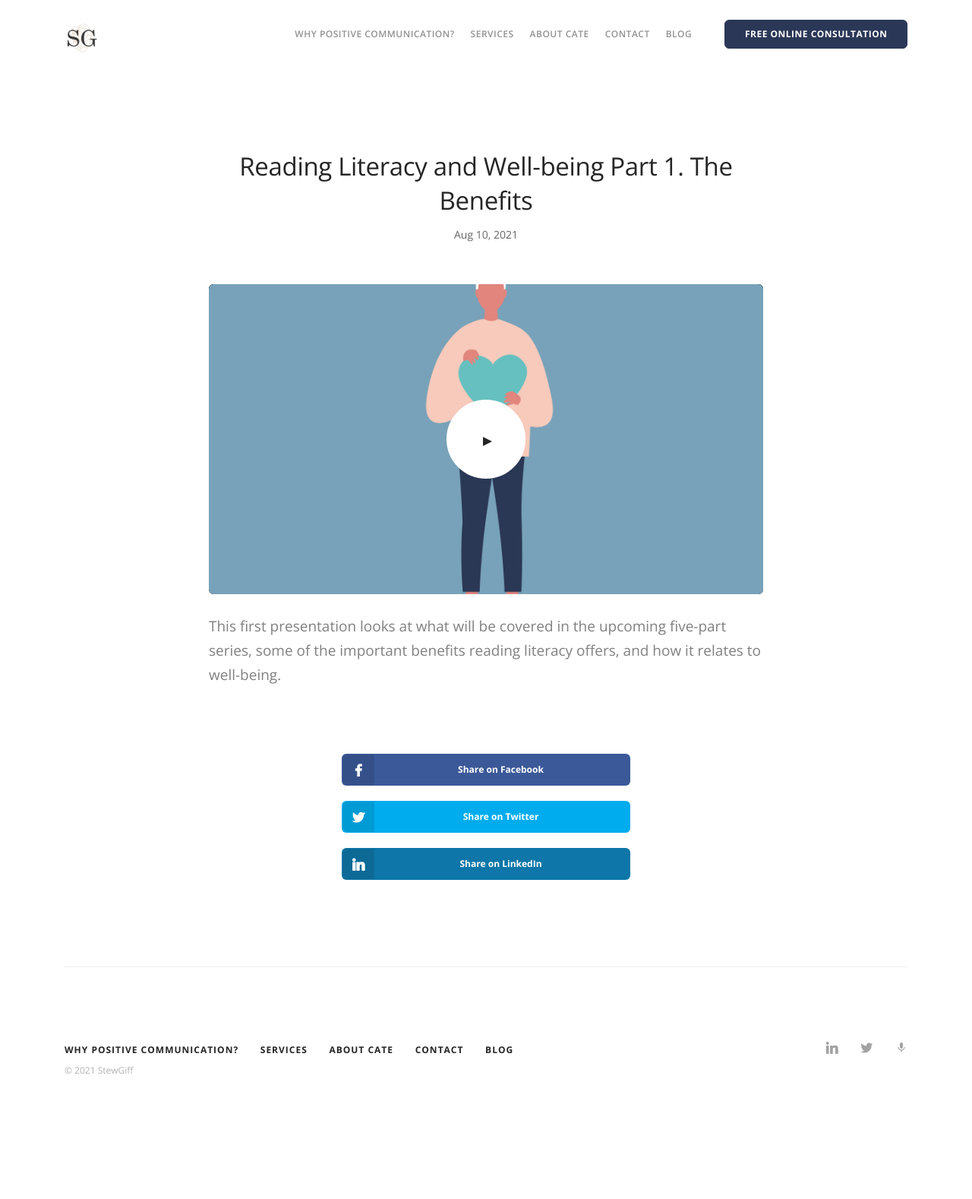
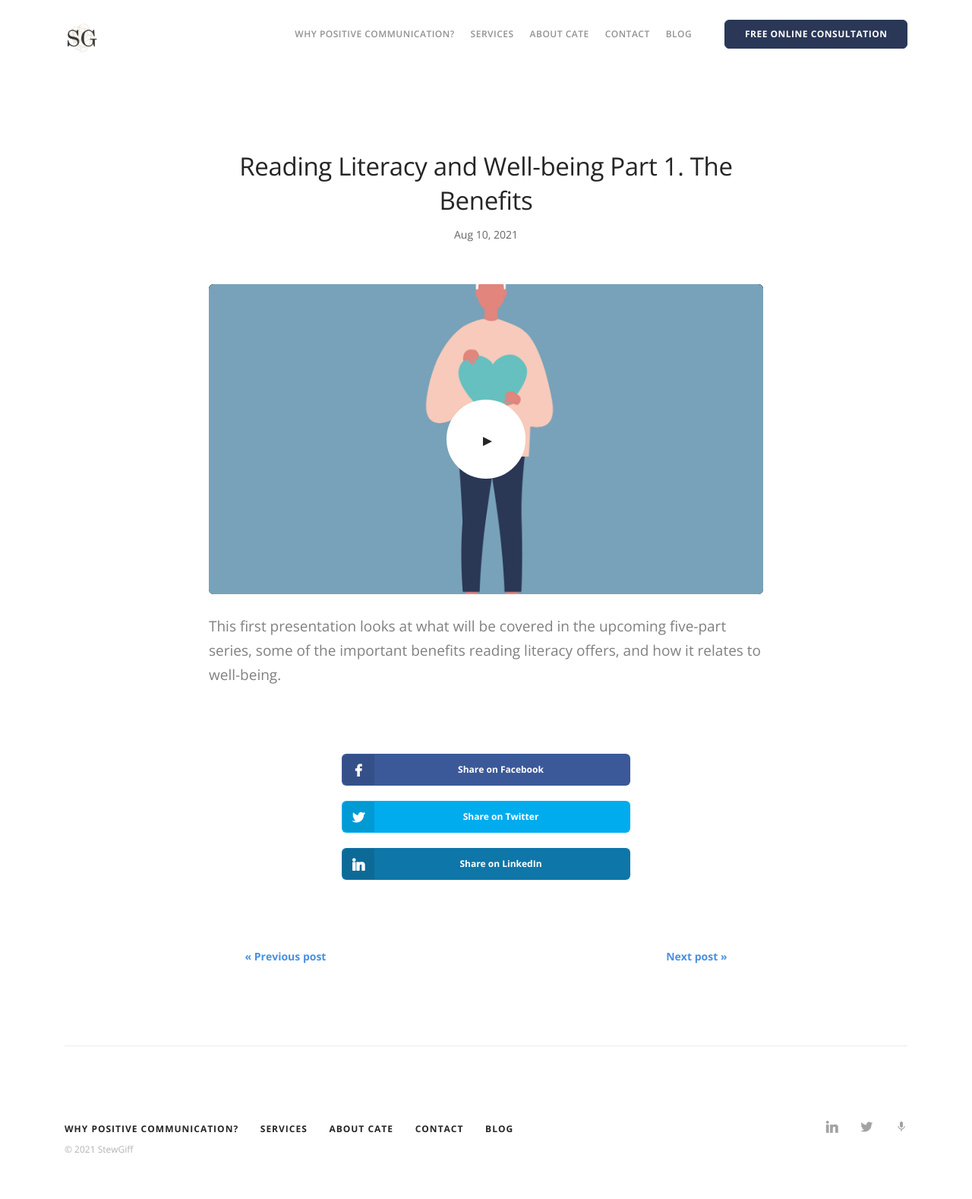
Before and after one commit to catesg/catesg.github.io, a Jekyll site: the page built from _posts/2021-08-10-the-reading-literacy-and-wellbeing-series-part-1-the-benefits.md, in a window 1280 px wide. Shown: the whole page at 76% size. Built offline with Jekyll 4.4.1, drawn with Linux system fonts in a browser that asks for light colours; some web fonts are replaced; before the commit the page ends 1474 px from its top, so only the background shows below that.

Commit message:
Blog post navigation

```diff
--- a/_layouts/post.html
+++ b/_layouts/post.html
@@ -72,6 +72,36 @@ layout: article_default
         </div>
         <!--end of row-->
 
+        <div class="row justify-content-center sg-blog-next-prev-holder">
+            <div class="col-md-7 col-sm-12">
+                <div class="float-left">
+                    {% if page.previous.url %}
+                    <a href="{{page.previous.url}}" title="{{page.previous.title}}">
+                        <span aria-hidden="true">&laquo;</span>
+                        <span class="unsighted">Previous post</span>
+                        <!-- {{page.previous.title}} -->
+                    </a>
+                    {% endif %}
+                </div>
+                <div class="float-right">
+                    {% if page.next.url %}
+                    {% assign next_post_title_array = page.next.title | split: " " %}
+                    {% assign next_post_cape_length = next_post_title_array | size | minus: 1 %}
+                    {% assign next_post_cape = page.next.title | truncatewords: next_post_cape_length, "" %}
+                    {% assign next_post_spit = next_post_title_array | last %}
+                    <a href="{{page.next.url}}" title="{{page.next.title}}" class="float-right">
+                    <span class="unsighted">Next post</span>
+                    <!-- {{next_post_cape}}
+                    <span style="white-space: nowrap;">
+                    {{next_post_spit}} -->
+                    </span>
+                    <span aria-hidden="true">&raquo;</span>
+                    </a>
+                    {% endif %}
+                </div>
+            </div>
+        </div>
+
 
     </div>
     <!--end of container-->
--- a/css/custom.css
+++ b/css/custom.css
@@ -55,6 +55,10 @@
     text-align: right;
 }
 
+.sg-blog-next-prev-holder {
+    margin-top: 5.57142857em;
+}
+
 @media all and (max-width: 1190px) {
 
     .sg-socialShareButton {
```
